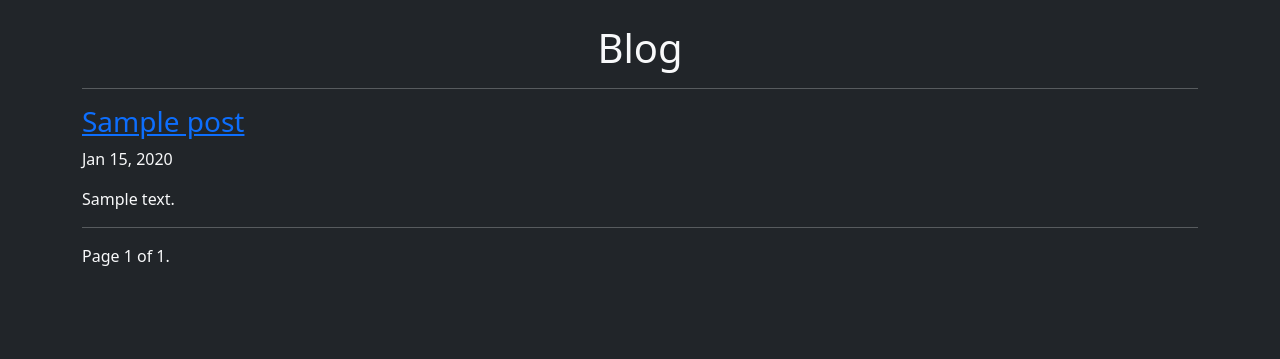
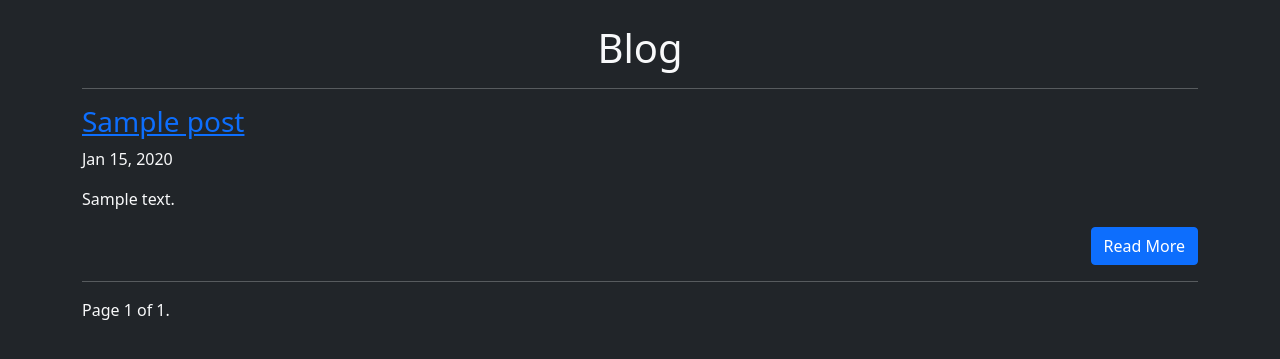
Before and after one commit to omajoshi/omajoshi.com, a Django app: page /blog/ in a window 1280 px wide. Shown: the part 56-415 px from the top of the page. Run offline with Django 3.2, Linux system fonts and the light colour scheme; tables that the repository leaves empty hold one stand-in row (values such as "Sample post").

Commit message:
READ MORE button

```diff
--- a/blog/templates/blog/post_list.html
+++ b/blog/templates/blog/post_list.html
@@ -9,6 +9,11 @@ Blog
 <h3><a href="{{ post.get_absolute_url }}">{{ post.title }}</a></h3>
 <p>{{ post.created|date:"M d, Y" }}</p>
 {{ post.content|safe|linebreaks|truncatewords_html:100 }}
+<div class="row">
+    <div class="col-sm-12">
+        <a href="{{ post.get_absolute_url }}" class="btn btn-primary float-sm-end">Read More</a>
+    </div>
+</div>
 {% endfor %}
 <hr>
 <div class="pagination">
```
